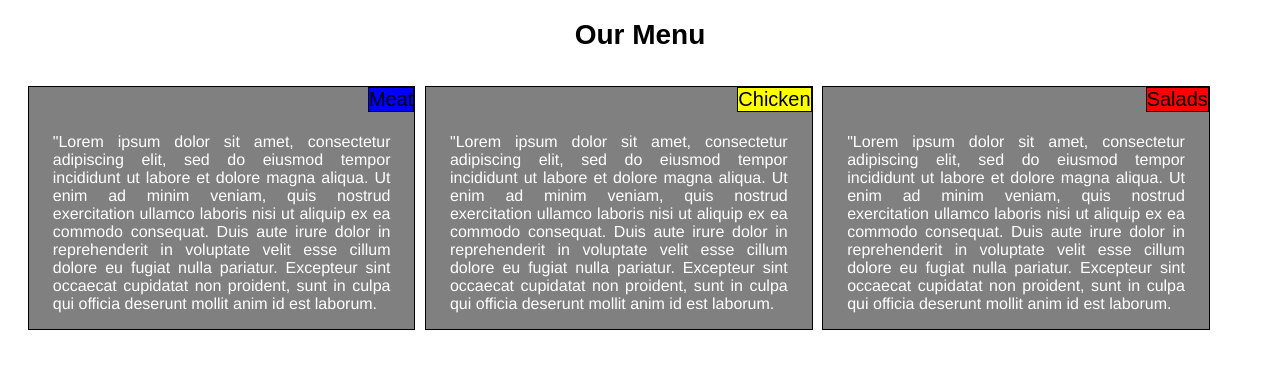
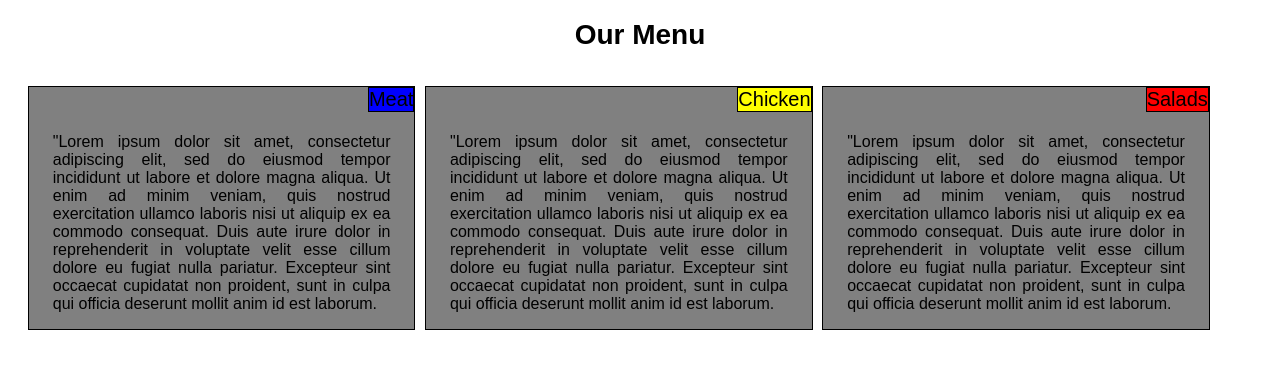
Before and after one commit to EndreVizsy/coursera-test, a plain HTML site: page Coursera - Module 2 Assessment/Assessment_1.html in a window 1280 px wide. Drawn offline with Linux system fonts and the light colour scheme.

Commit message:
Update styles.css

```diff
--- a/Coursera - Module 2 Assessment/css/styles.css
+++ b/Coursera - Module 2 Assessment/css/styles.css
@@ -19,8 +19,7 @@ p {
   width: 95%;
   margin-right: auto;
   margin-left: auto;
-  font-family: Helvetica;
-  color: white;
+  color: black;
   text-align: justify;
 }
 
```
